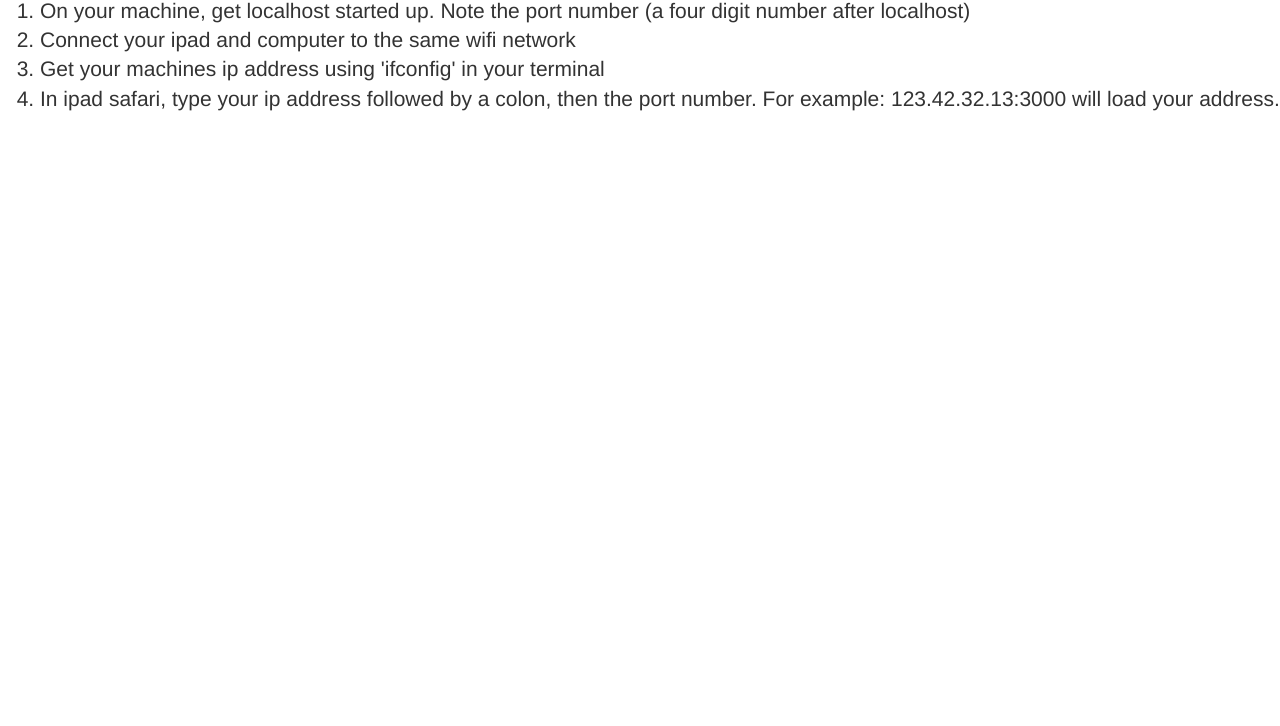
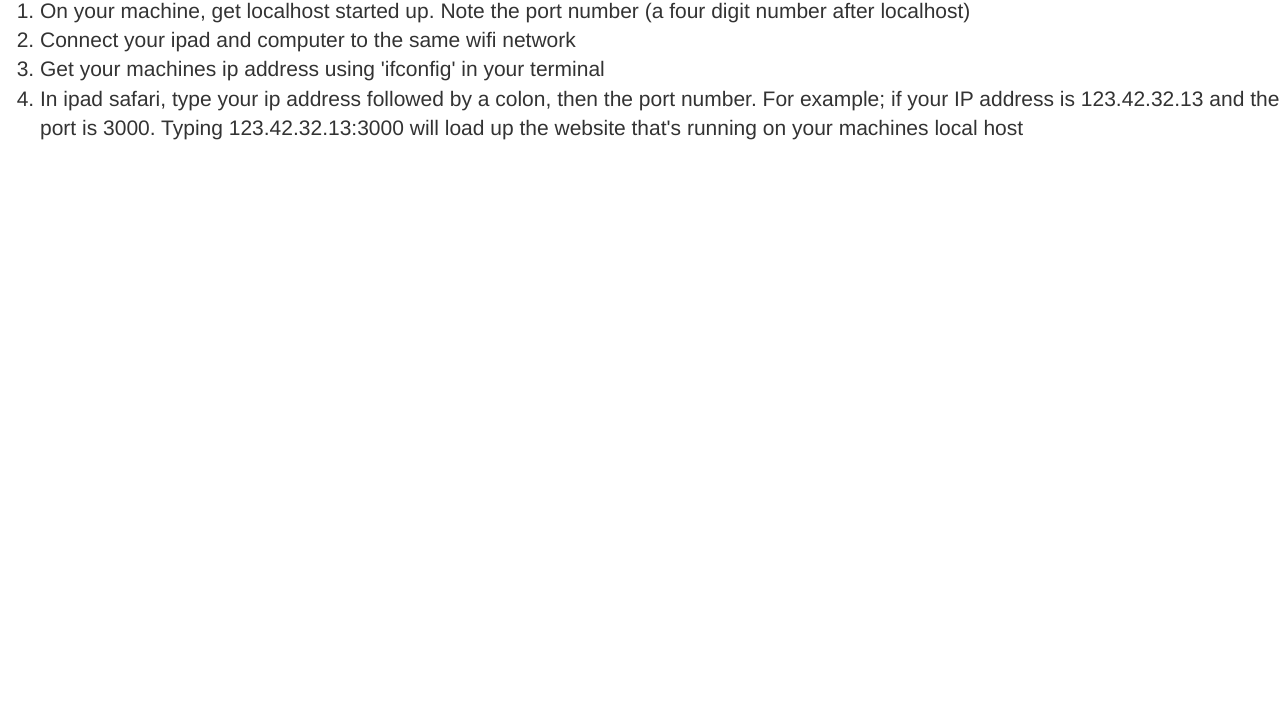
Before and after one commit to willcc/connect-ipad-to-localhost-instructions, a plain HTML site: page public/index.html in a window 1280 px wide. Shown: the part 74-800 px from the top of the page. Drawn offline with nearby package versions, Linux system fonts and the light colour scheme.

Commit message:
increased instruction clarity

```diff
--- a/public/index.html
+++ b/public/index.html
@@ -23,7 +23,7 @@
 		<li> On your machine, get localhost started up. Note the port number (a four digit number after localhost)</li>
 		<li> Connect your ipad and computer to the same wifi network </li>
 		<li> Get your machines ip address using 'ifconfig' in your terminal</li>
-		<li> In ipad safari, type your ip address followed by a colon, then the port number. For example: 123.42.32.13:3000 will load your address. </li>
+		<li> In ipad safari, type your ip address followed by a colon, then the port number. For example; if your IP address is 123.42.32.13 and the port is 3000. Typing 123.42.32.13:3000 will load up the website that's running on your machines local host </li>
 	</ol>
   </body>
 </html>
```
